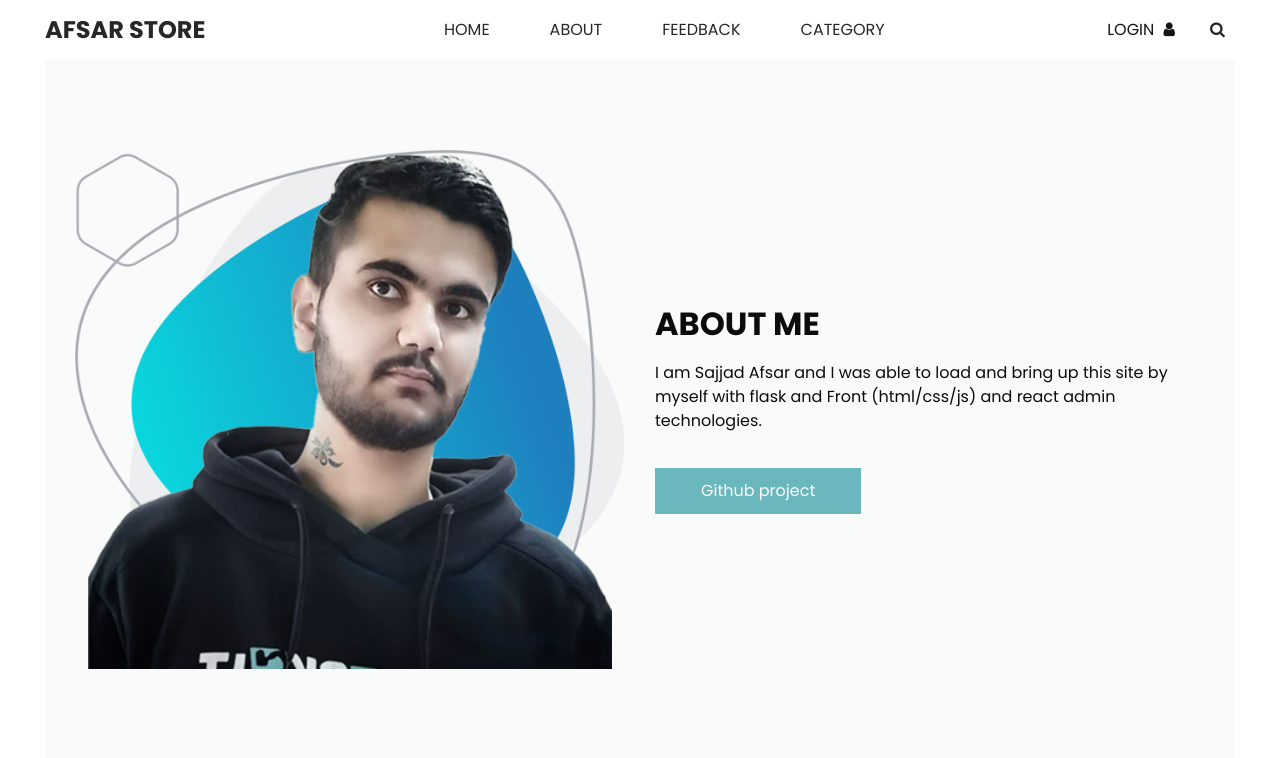
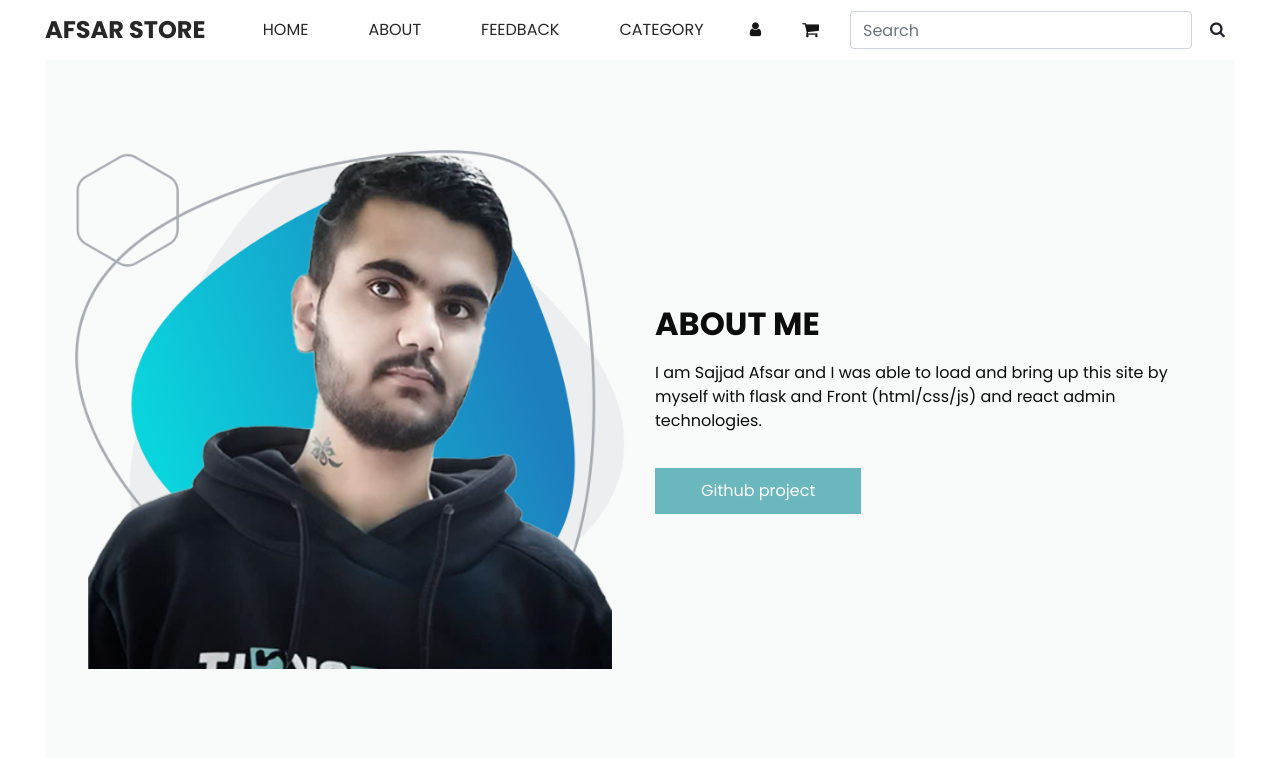
Before and after one commit to Asajadafsar/Online-Shop, a Flask app: page /about in a window 1280 px wide. Shown: the top 758 px of the page. Run offline with Flask 3, Linux system fonts and the light colour scheme; some libraries are stand-ins or nearby versions.

Commit message:
change header

```diff
--- a/Store/templates/about.html
+++ b/Store/templates/about.html
@@ -1,4 +1,3 @@
-
 <!DOCTYPE html>
 <html>
 
@@ -25,44 +24,43 @@
 
 <body class="sub_page">
 
-    <div class="hero_area">
+
+  <div class="">
     <header class="header_section long_section px-0">
       <nav class="navbar navbar-expand-lg custom_nav-container ">
         <a class="navbar-brand" href="/">
-              <span>
-                Afsar Store
-              </span>
+          <span>Afsar Store</span>
         </a>
-            <button class="navbar-toggler" type="button" data-toggle="collapse" data-target="#navbarSupportedContent" aria-controls="navbarSupportedContent" aria-expanded="false" aria-label="Toggle navigation">
+        <button class="navbar-toggler" type="button" data-toggle="collapse" data-target="#navbarSupportedContent"
+          aria-controls="navbarSupportedContent" aria-expanded="false" aria-label="Toggle navigation">
           <span class=""> </span>
         </button>
-
         <div class="collapse navbar-collapse" id="navbarSupportedContent">
           <div class="d-flex mx-auto flex-column flex-lg-row align-items-center">
-                <ul class="navbar-nav  ">
-                  <li class="nav-item active">
-                    <a class="nav-link" href="/">Home <span class="sr-only">(current)</span></a>
+            <ul class="navbar-nav">
+              <li class="nav-item">
+                <a class="nav-link" href="/">Home</a>
               </li>
               <li class="nav-item">
-                    <a class="nav-link" href="/about"> About</a>
+                <a class="nav-link" href="/about">About</a>
               </li>
               <li class="nav-item">
-                    <a class="nav-link" href="/feedback">feedback</a>
+                <a class="nav-link" href="/feedback">Feedback</a>
               </li>
               <li class="nav-item">
                 <a class="nav-link" href="/Category">Category</a>
               </li>
             </ul>
           </div>
-              <div class="quote_btn-container">
-                <a href="/user/login">
-                  <span>
-                    Login
-                  </span>
+          <div id="myDiv" class="quote_btn-container">
+            <a id="alogin" href="/user/login">
+              <span id="spanlogin"></span>
               <i class="fa fa-user" aria-hidden="true"></i>
             </a>
+            <a class="nav-link fa fa-shopping-cart" style="font-size:18px; margin-right: 15px;" href="/cart"></a>
             <form class="form-inline">
-                  <button class="btn  my-2 my-sm-0 nav_search-btn" type="submit">
+              <input id="searchBox" class="form-control mr-sm-2" type="search" placeholder="Search" aria-label="Search">
+              <button class="btn my-2 my-sm-0 nav_search-btn" type="button" onclick="searchProduct()">
                 <i class="fa fa-search" aria-hidden="true"></i>
               </button>
             </form>
@@ -70,7 +68,6 @@
         </div>
       </nav>
     </header>
-    <!-- end header section -->
   </div>
 
   <!-- about section -->
@@ -91,7 +88,8 @@
               </h2>
             </div>
             <p>
-                I am Sajjad Afsar and I was able to load and bring up this site by myself with flask and Front (html/css/js) and react admin technologies.            </p>
+              I am Sajjad Afsar and I was able to load and bring up this site by myself with flask and Front
+              (html/css/js) and react admin technologies. </p>
             <a href="https://github.com/Asajadafsar/Online-Shop">
               Github project
             </a>
@@ -147,7 +145,8 @@
     </div>
   </footer>
 
-  <script src="https://maps.googleapis.com/maps/api/js?key=AIzaSyCh39n5U-4IoWpsVGUHWdqB6puEkhRLdmI&callback=myMap"></script>
+  <script
+    src="https://maps.googleapis.com/maps/api/js?key=AIzaSyCh39n5U-4IoWpsVGUHWdqB6puEkhRLdmI&callback=myMap"></script>
 
 </body>
 
```
Lines whose indentation alone changed are shown as unchanged.
